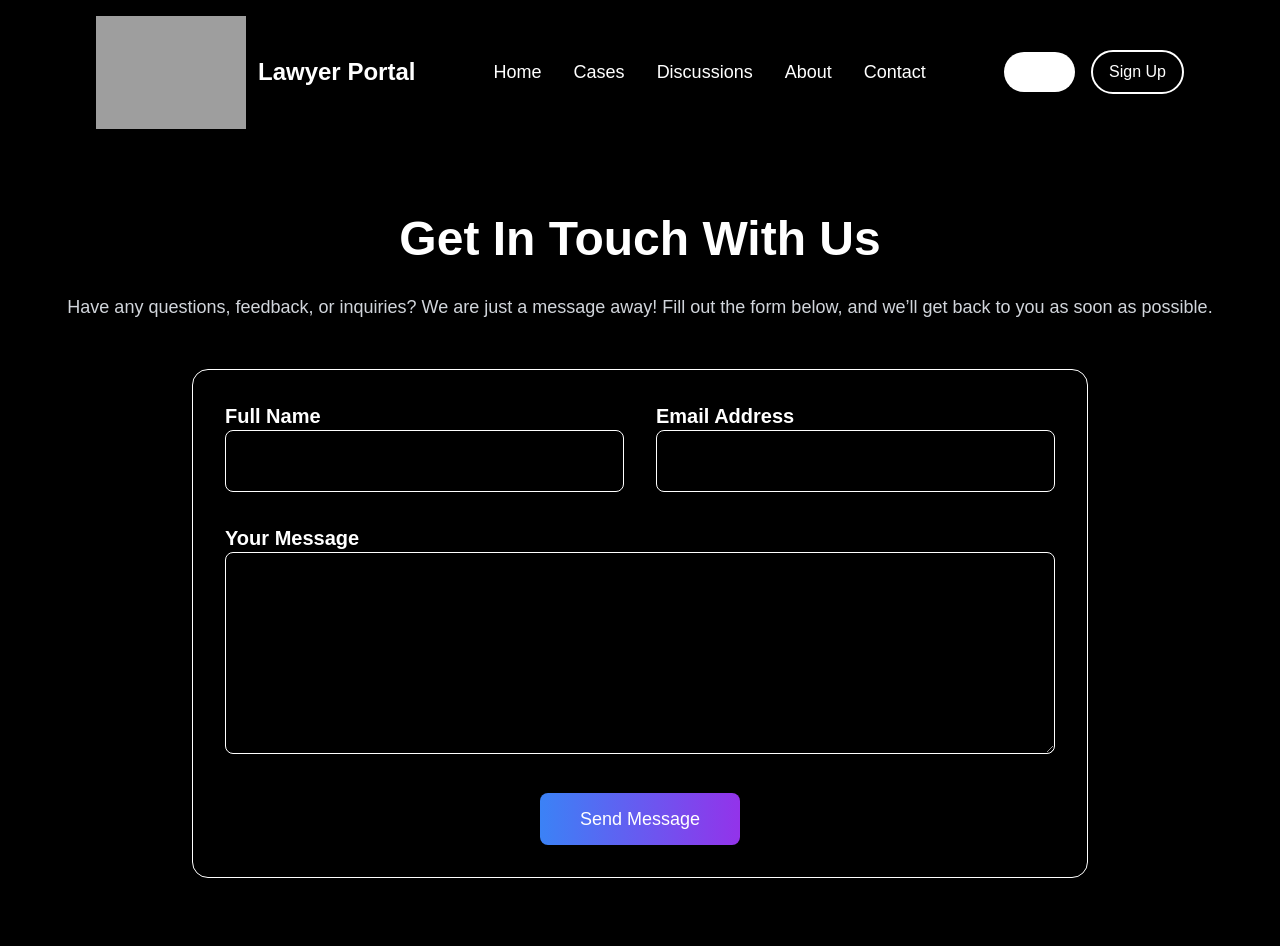
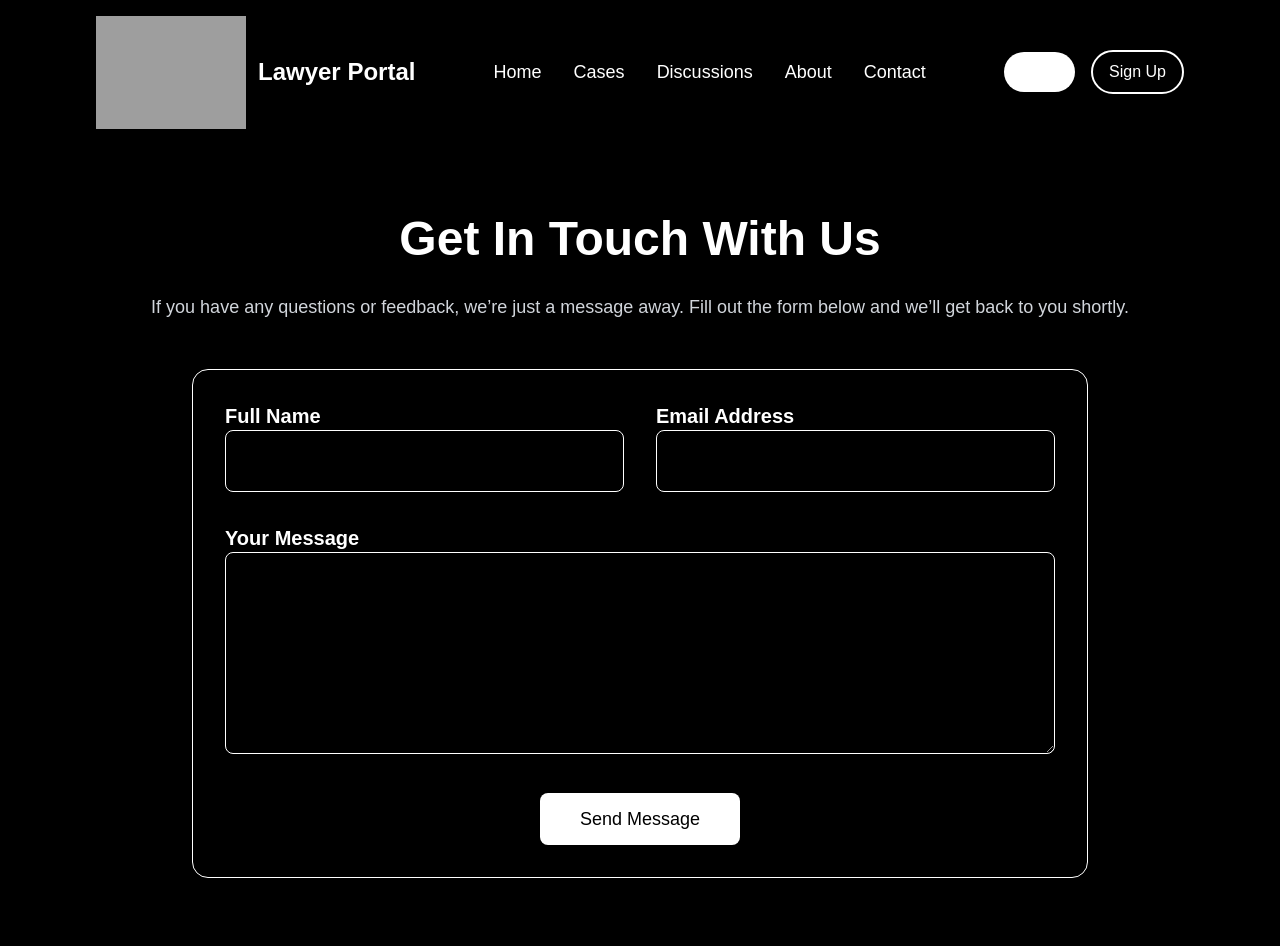
Before and after one commit to Hima-D/lawgical, a Next.js app: page /contact in a window 1280 px wide. Shown: the top 946 px of the page. Built offline with nearby package versions, Linux system fonts and the light colour scheme; grey boxes are pictures that could not be loaded.

Commit message:
Update contact page text and improve form styling

```diff
--- a/src/app/contact/page.jsx
+++ b/src/app/contact/page.jsx
@@ -16,11 +16,11 @@ const Contact = () => {
 
         <div className="text-center mb-12">
           <p className="text-lg text-gray-300 mb-6">
-            Have any questions, feedback, or inquiries? We are just a message away! Fill out the form below, and we’ll get back to you as soon as possible.
+            If you have any questions or feedback, we’re just a message away. Fill out the form below and we’ll get back to you shortly.
           </p>
         </div>
 
-        <div className="max-w-4xl mx-auto bg-black p-8 rounded-2xl shadow-2xl border border-white">
+        <div className="max-w-4xl mx-auto bg-black p-8 rounded-2xl shadow-lg border border-white">
           <form action="#" method="POST">
             <div className="grid grid-cols-1 sm:grid-cols-2 gap-8 mb-8">
               {/* Name Input */}
@@ -31,7 +31,7 @@ const Contact = () => {
                   id="name"
                   name="name"
                   required
-                  className="w-full p-4 text-lg bg-black border border-white rounded-lg focus:outline-none focus:ring-2 focus:ring-blue-500 transition-all duration-300"
+                  className="w-full p-4 text-lg bg-black border border-white rounded-lg focus:outline-none focus:ring-2 focus:ring-white transition-all duration-300"
                 />
               </div>
 
@@ -43,7 +43,7 @@ const Contact = () => {
                   id="email"
                   name="email"
                   required
-                  className="w-full p-4 text-lg bg-black border border-white rounded-lg focus:outline-none focus:ring-2 focus:ring-blue-500 transition-all duration-300"
+                  className="w-full p-4 text-lg bg-black border border-white rounded-lg focus:outline-none focus:ring-2 focus:ring-white transition-all duration-300"
                 />
               </div>
             </div>
@@ -56,7 +56,7 @@ const Contact = () => {
                 name="message"
                 rows="6"
                 required
-                className="w-full p-4 text-lg bg-black border border-white rounded-lg focus:outline-none focus:ring-2 focus:ring-blue-500 transition-all duration-300"
+                className="w-full p-4 text-lg bg-black border border-white rounded-lg focus:outline-none focus:ring-2 focus:ring-white transition-all duration-300"
               ></textarea>
             </div>
 
@@ -64,7 +64,7 @@ const Contact = () => {
             <div className="mt-8 text-center">
               <button
                 type="submit"
-                className="bg-gradient-to-r from-blue-500 to-purple-600 text-white text-lg py-3 px-10 rounded-lg hover:from-blue-600 hover:to-purple-700 transition-all duration-300 focus:outline-none focus:ring-2 focus:ring-blue-500"
+                className="bg-white text-black text-lg py-3 px-10 rounded-lg hover:bg-gray-200 transition-all duration-300 focus:outline-none focus:ring-2 focus:ring-white"
               >
                 Send Message
               </button>
```
